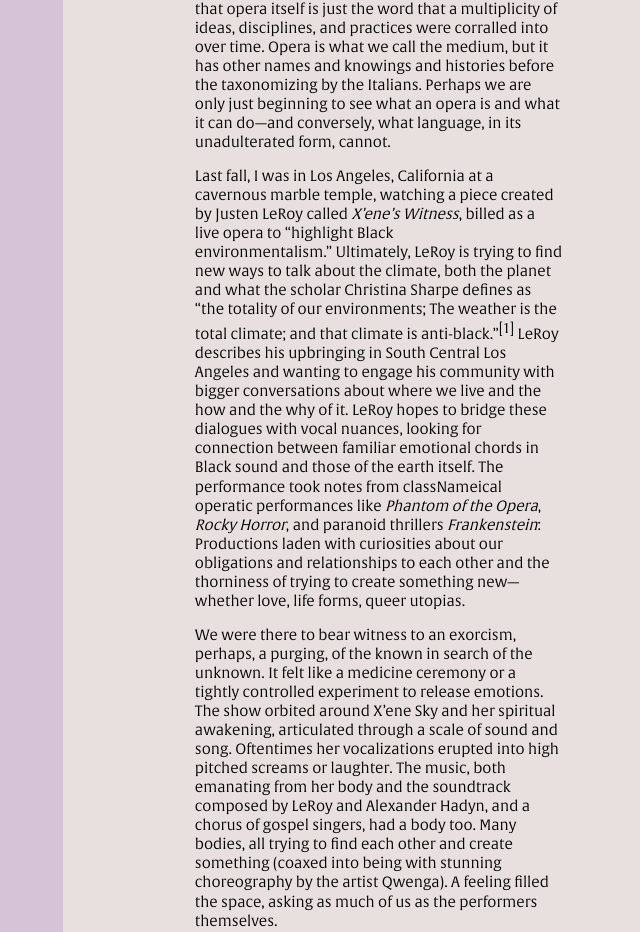
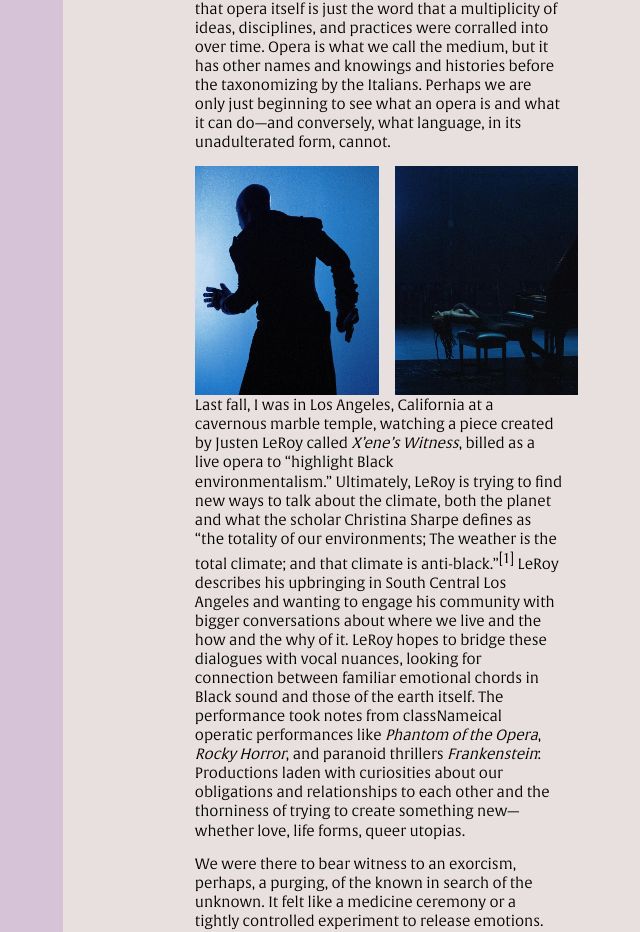
Before and after one commit to lizetteayala1211/jupiter-mag, a Next.js app: page /magazine/jenna in a window 1280 px wide. Shown: the part 1465-2397 px from the top of the page, without its empty margins (577-1217 px from the left). Built offline with nearby package versions, Linux system fonts and the light colour scheme; a web font is replaced by a local one.

Commit message:
jenna images

```diff
--- a/src/app/magazine/jenna/article.tsx
+++ b/src/app/magazine/jenna/article.tsx
@@ -1,4 +1,7 @@
 import { ArticleStyles } from "./styled"
+import Image from "next/image"
+import img1 from "../../../../public/photos/jImg1.jpeg"
+import img2 from "../../../../public/photos/jImg2.jpeg"
 
 export function Article() {
   return (
@@ -129,6 +132,19 @@ export function Article() {
         <p className="c0 c5">
           <span className="c4 c3"></span>
         </p>
+        <div style={{ display: "flex", gap: "1em" }}>
+          <Image
+            style={{ width: "50%", height: "50%" }}
+            src={img1}
+            alt="Woman sitting at piano"
+          />
+
+          <Image
+            style={{ height: "50%", width: "50%" }}
+            src={img2}
+            alt="Silouhette of a man"
+          />
+        </div>
         <p className="c0">
           <span className="c3">
             Last fall, I was in Los Angeles, California at a cavernous marble
```
Also changed, not shown: public/photos/jImg1.jpeg (added), public/photos/jImg2.jpeg (added).
